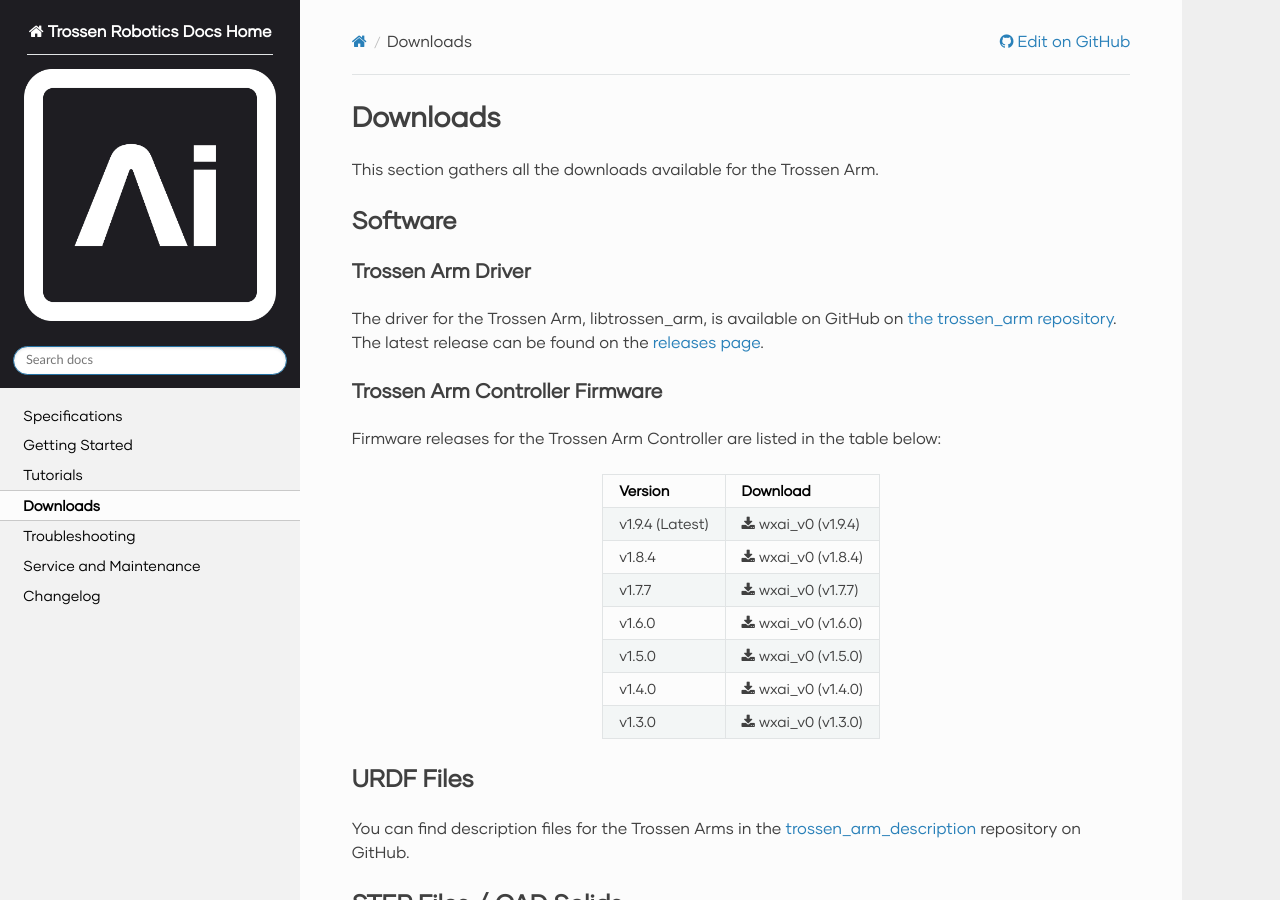
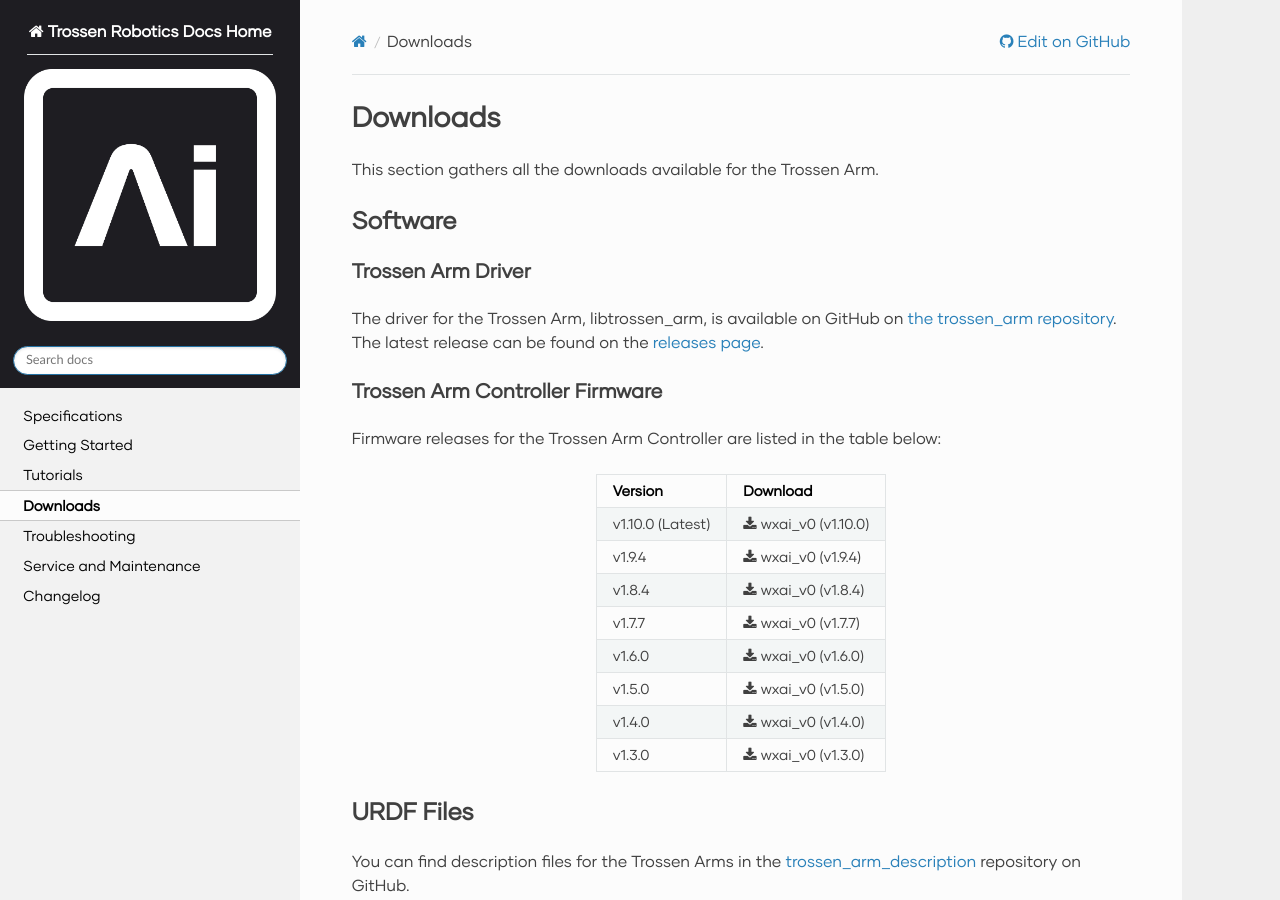
Before and after one commit to TrossenRobotics/trossen_arm, a Sphinx documentation site: the page built from docs/downloads.rst, in a window 1280 px wide and 900 px high. Built offline with Sphinx 7.4.7 and the Read the Docs theme 3.1.0, drawn with Linux system fonts in a browser that asks for light colours; some web fonts are replaced; pages that are not in the unit, such as notebooks, are missing from menus.

Commit message:
Add firmware-wxai_v0-v1.10.0 (#205)

```diff
--- a/docs/downloads.rst
+++ b/docs/downloads.rst
@@ -27,7 +27,9 @@ Firmware releases for the Trossen Arm Controller are listed in the table below:
 
     * - Version
       - Download
-    * - v1.9.4 (Latest)
+    * - v1.10.0 (Latest)
+      - :download:`wxai_v0 (v1.10.0) </_static/downloads/arm_controller_firmware/wxai_v0/firmware-wxai_v0-v1.10.0.zip>`
+    * - v1.9.4
       - :download:`wxai_v0 (v1.9.4) </_static/downloads/arm_controller_firmware/wxai_v0/firmware-wxai_v0-v1.9.4.zip>`
     * - v1.8.4
       - :download:`wxai_v0 (v1.8.4) </_static/downloads/arm_controller_firmware/wxai_v0/firmware-wxai_v0-v1.8.4.zip>`
```
Also changed, not shown: 1 other file.
